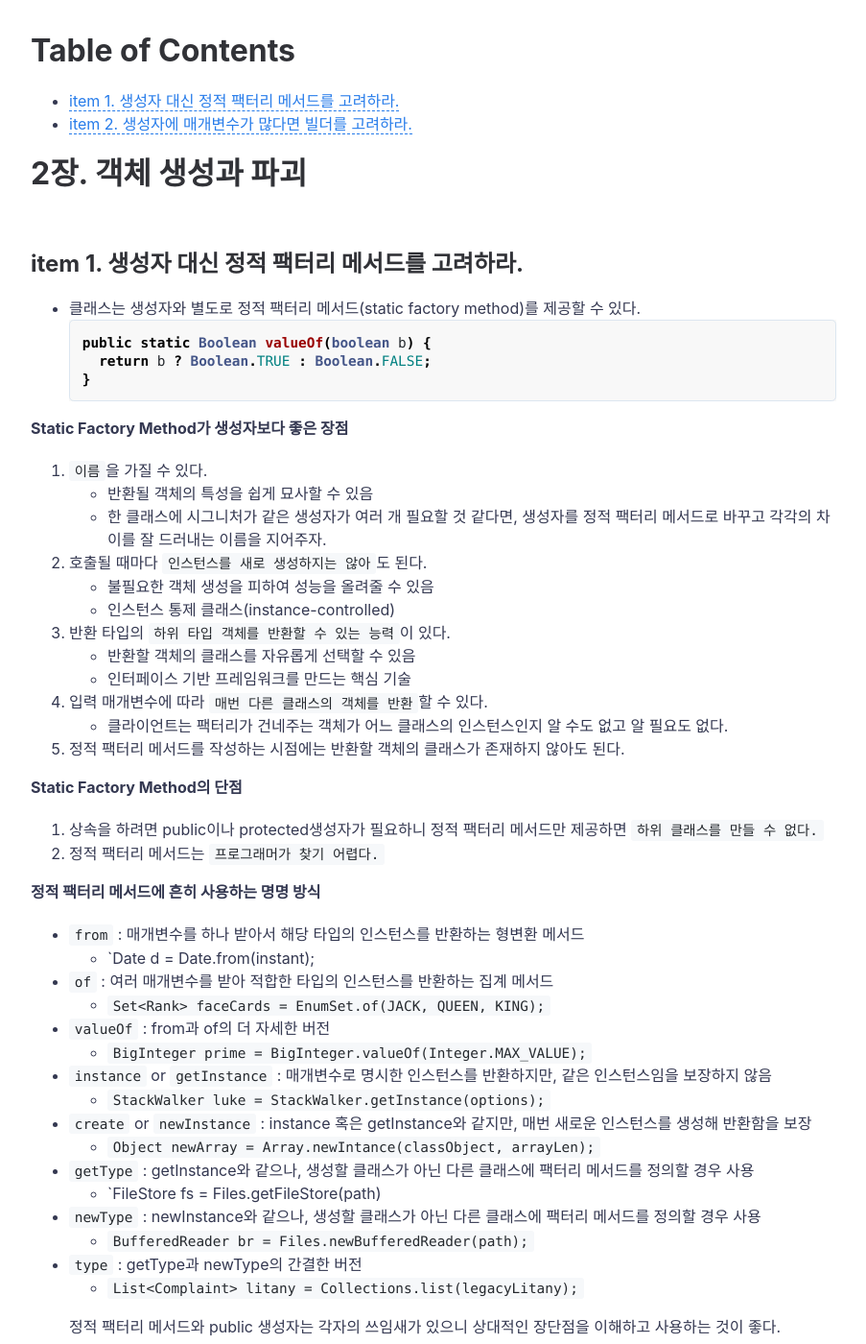
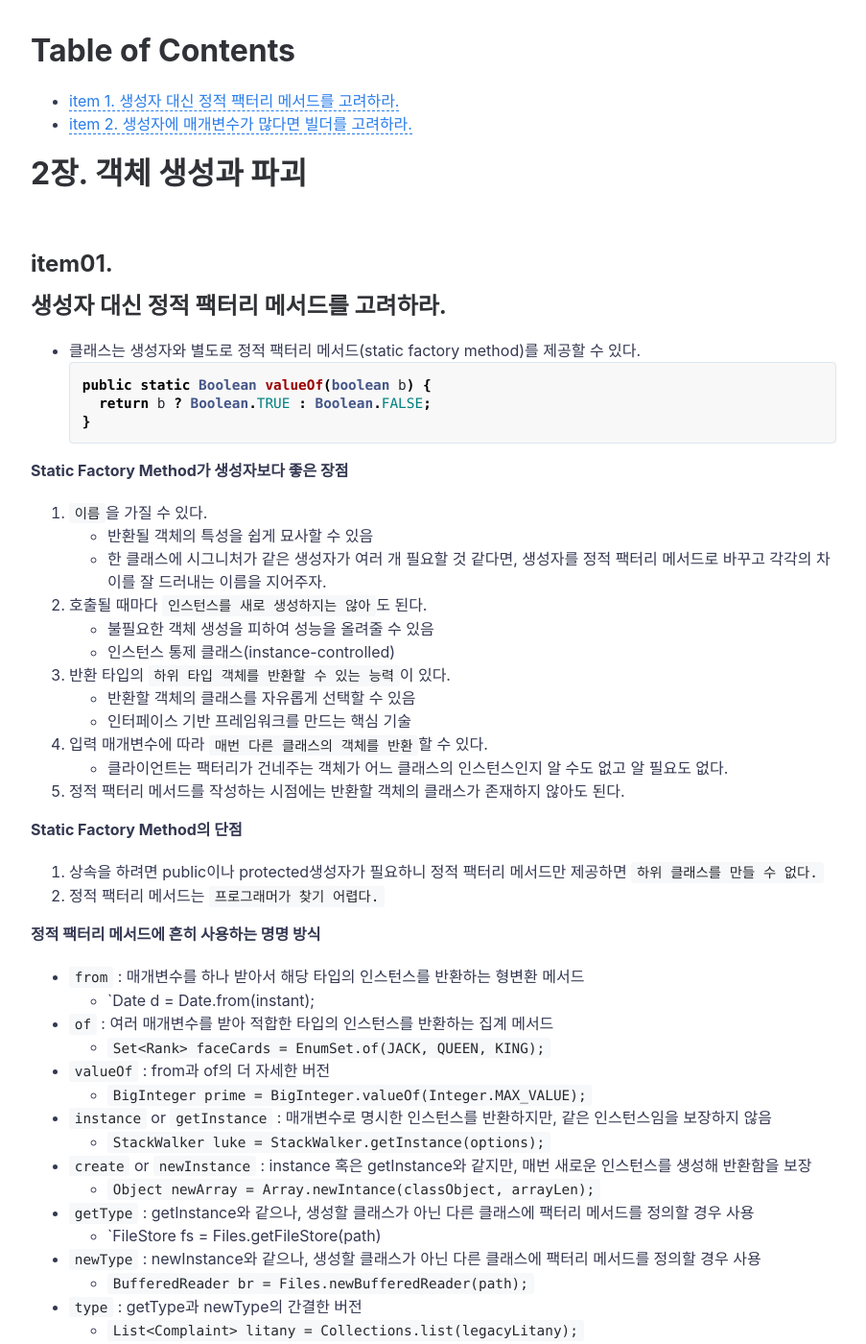
Before and after one commit to jihunparkme/jihunparkme.github.io, a Jekyll site: the page built from _posts/2021-03-02-EffectiveJava_객체_생성과_파괴.md, in a window 1280 px wide and 1400 px high, scrolled down 627 px. Shown: the whole window at 96% size, without its empty margins (188-1091 px from the left). Built offline with Jekyll 4.4.1, drawn with Linux system fonts in a browser that asks for light colours; comment, search, counter and statistics services are not loaded; some of the changed text lies outside the part shown.

Commit message:
add contents

````diff
--- a/_posts/2021-03-02-EffectiveJava_객체_생성과_파괴.md
+++ b/_posts/2021-03-02-EffectiveJava_객체_생성과_파괴.md
@@ -8,13 +8,14 @@
 ---
 
 # Table of Contents
-- [item 1. 생성자 대신 정적 팩터리 메서드를 고려하라.](#item 1. 생성자 대신 정적 팩터리 메서드를 고려하라.)
-- [item 2. 생성자에 매개변수가 많다면 빌더를 고려하라.](#item 2. 생성자에 매개변수가 많다면 빌더를 고려하라.)
+- [item 1. 생성자 대신 정적 팩터리 메서드를 고려하라.](#item01.)
+- [item 2. 생성자에 매개변수가 많다면 빌더를 고려하라.](#item02.)
 
 # 2장. 객체 생성과 파괴
 
 <br>
-## item 1. 생성자 대신 정적 팩터리 메서드를 고려하라.
+## item01.
+## 생성자 대신 정적 팩터리 메서드를 고려하라.
 
 - 클래스는 생성자와 별도로 정적 팩터리 메서드(static factory method)를 제공할 수 있다.
 ```java
@@ -68,7 +69,8 @@
 
 <br>
 
-## item 2. 생성자에 매개변수가 많다면 빌더를 고려하라.
+## item02.
+## 생성자에 매개변수가 많다면 빌더를 고려하라.
 
 - 빌더 패턴 : 점층적 생성자 패턴의 안전성과 자바 빈즈 패턴의 가독성을 겸비한 패턴
 - 클라이언트는 필요한 객체를 직접 만드는 대신, 필수 매개변수만으로 생성자를 호출해 빌더 객체를 얻는다.
@@ -245,3 +247,10 @@
 > 생성자나 정적 팩터리가 처리해야 할 매개변수가 많다면 빌더 패턴을 선택하는 게 더 낫다.
 > 매개변수 중 다수가 필수가 아니거나 같은 타입이면 특히 더 그렇다.
 > 빌더는 점층적 생성자보다 클라이언트 코드를 읽고 쓰기가 훨씬 간결하고, 자바빈즈보다 훨씬 안전하다.
+
+<br>
+
+## item03.
+## 생성자나 열거 타입으로 싱글턴임을 보증하라
+
+-
````
